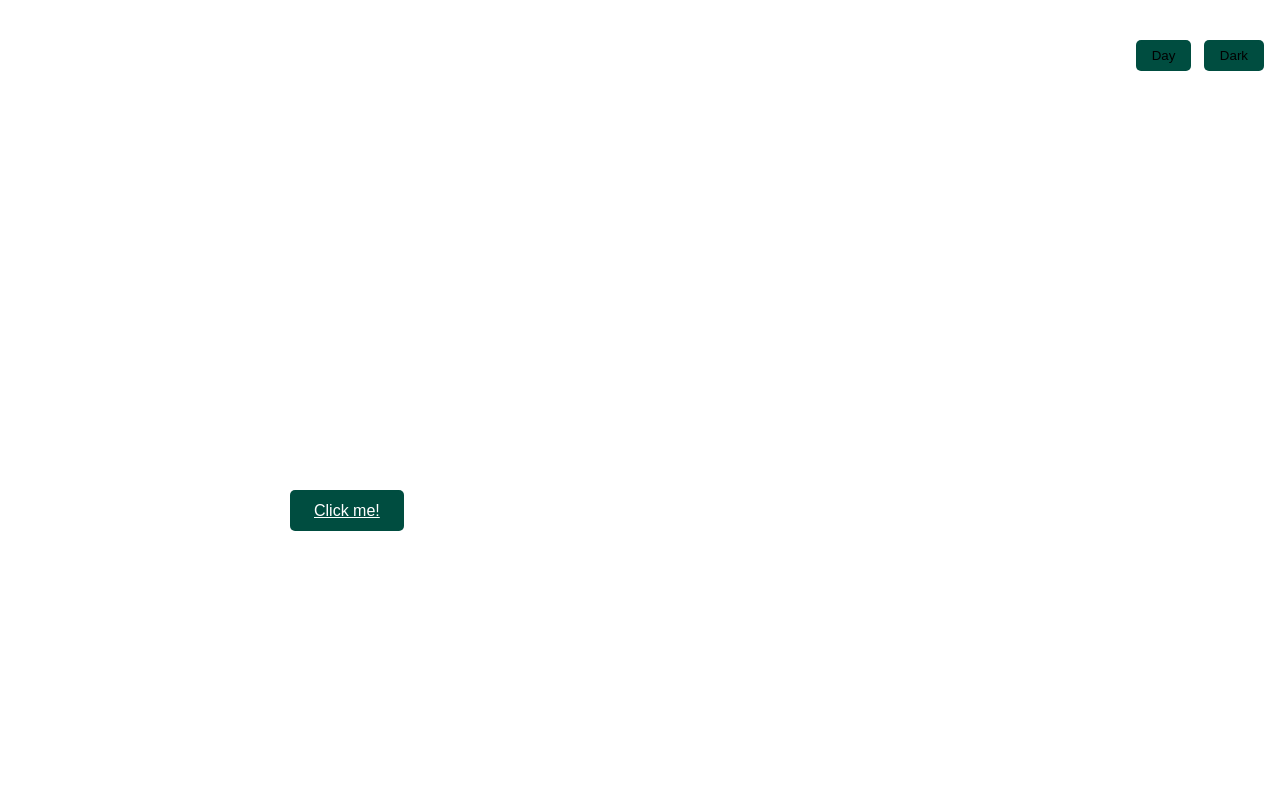
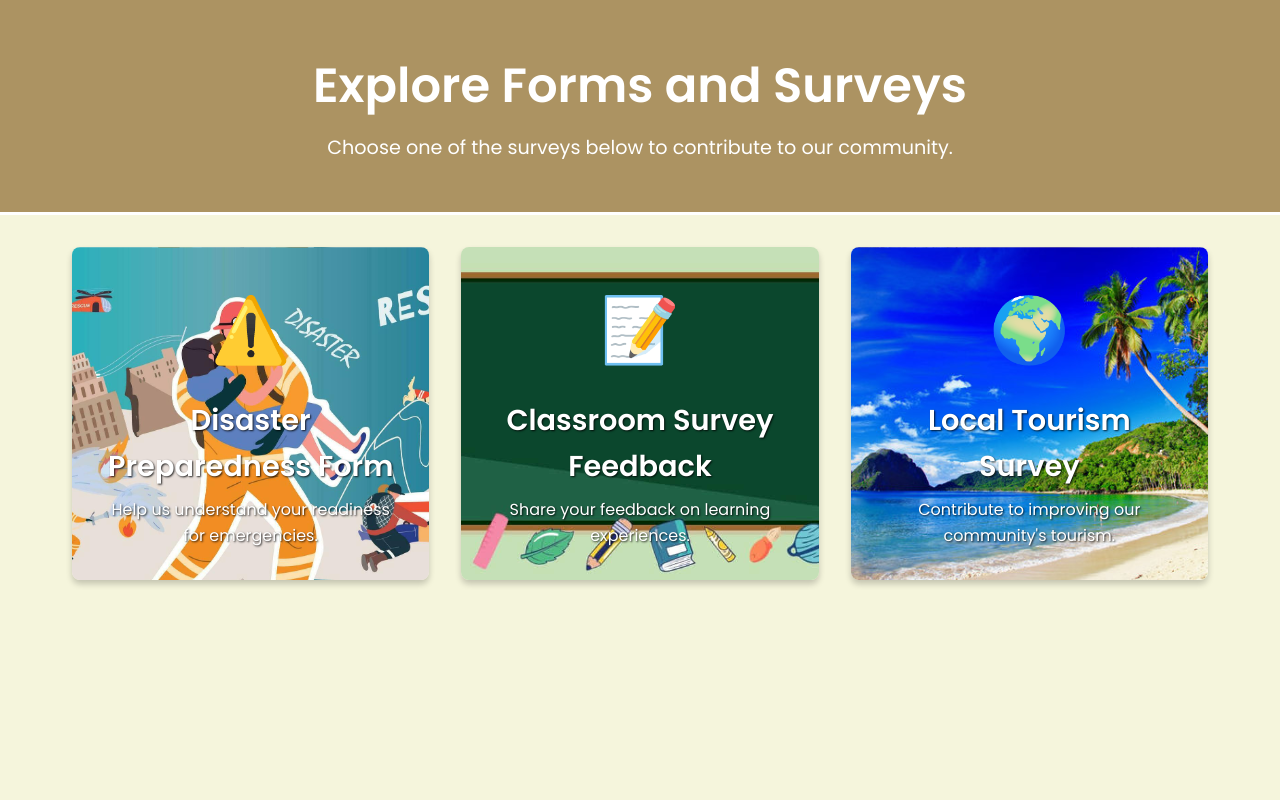
Before and after one commit to valerie-222/html-forms-project, a plain HTML site: page index.html in a window 1280 px wide. Drawn offline with Linux system fonts and the light colour scheme.

Commit message:
Update index.html

```diff
--- a/index.html
+++ b/index.html
@@ -1,151 +1,128 @@
 <!DOCTYPE html>
 <html lang="en">
 <head>
-  <meta charset="UTF-8" />
-  <meta name="viewport" content="width=device-width, initial-scale=1.0" />
-  <title>Welcome to LakbayTinig</title>
+  <meta charset="UTF-8">
+  <meta name="viewport" content="width=device-width, initial-scale=1.0">
+  <title>Team 16 - Explore Forms</title>
+  <link href="https://fonts.googleapis.com/css2?family=Poppins:wght@400;500;600;700&display=swap" rel="stylesheet">
   <style>
+    * {
+      margin: 0;
+      padding: 0;
+      box-sizing: border-box;
+    }
+
+    /* Body background color */
     body {
-      font-family: Arial, sans-serif;
-      margin: 0;
-      text-align: left;
-      padding: 0;
-      background-image: url(images/8.png);
-      background-repeat: no-repeat;
+      background-color: #f5f5dc;
+      font-family: "Poppins", sans-serif;
+      color: #333;
+      line-height: 1.6;
+    }
+
+
+    .header {
+      text-align: center;
+      padding: 3rem 1rem;
+      background-color: #AC9362;
+      color: #fff;
+      border-bottom: 3px solid #fff;
+    }
+
+    .header h1 {
+      font-size: 3rem;
+      margin-bottom: 0.5rem;
+      font-weight: 600;
+    }
+
+    .header p {
+      font-size: 1.2rem;
+      margin-top: 0.5rem;
+    }
+
+
+    .cards-container {
+      display: grid;
+      grid-template-columns: repeat(auto-fit, minmax(300px, 1fr));
+      gap: 2rem;
+      padding: 2rem;
+      max-width: 1200px;
+      margin: 0 auto;
+    }
+
+
+    .card {
+      padding: 2rem;
+      border-radius: 8px;
+      text-align: center;
+      box-shadow: 0px 4px 6px rgba(0, 0, 0, 0.2);
+      transition: all 0.3s ease-in-out;
+      cursor: pointer;
+      text-decoration: none;
+      color: inherit;
+      background-size: cover;
       background-position: center;
-      background-size: cover;
-      color: #fff;
-      transition: background-color 0.3s ease, color 0.3s ease;
+      position: relative;
+      min-height: 250px;
       display: flex;
       flex-direction: column;
-      min-height: 100vh;
+      justify-content: flex-end;
     }
 
-    body.dark-mode {
-      color: #fff;
-      background-color: #000;
-      background-image: linear-gradient(rgba(0, 0, 0, 0.7), rgba(0, 0, 0, 0.7)), url('images/1.jpg');
-      background-size: cover;
-      background-position: center;
+
+    .card:hover {
+      background-color: #fff3cd;
+      transform: translateY(-5px);
     }
 
-    body.day-mode {
-      color: #000;
-      background-color: #dbeafe;
-      background-image: url('images/5.jpg');
-      background-size: cover;
-      background-position: center;
+    .card span {
+      font-size: 4rem;
+      display: block;
+      margin-bottom: 1rem;
     }
 
-    .theme-buttons {
-      position: fixed;
-      top: 2.5rem;
-      right: 1rem;
-      z-index: 1000;
-    }
-
-    .theme-toggle {
-      padding: 0.5rem 1rem;
-      margin-left: 0.5rem;
-      border: none;
-      border-radius: 5px;
-      cursor: pointer;
-      background-color: #004d40;
-      color: #000;
-    }
-
-    body.dark-mode .theme-toggle {
-      background-color: #333;
-      color: gray;
-    }
-
-    body.day-mode .theme-toggle {
-      background-color: #cbd5e1;
-      color: #000;
-    }
-
-    header, main {
-      text-align: justify;
-      padding: 2rem;
-      max-width: 700px;
-      margin: 0 auto;
-      margin-top: 60px;
-    }
-
-    header {
-      padding-top: 4rem;
-    }
-
-    main {
-      flex: 1;
-    }
-
-    a.btn{
-      background-color: #004d40;
-      color: black;
-      padding: 0.75rem 1.5rem;
-      border: none;
-      border-radius: 5px;
-      cursor: pointer;
-      margin-top: 300rem;
+    .card h4 {
+      font-size: 1.8rem;
+      margin-bottom: 0.5rem;
+      font-weight: 600;
       color: #fff;
     }
 
+    .card p {
+      font-size: 1rem;
+      color: #fff;
+    }
+
+    .card h4, .card p {
+      text-shadow: 1px 1px 2px rgba(0, 0, 0, 0.8);
+    }
 
   </style>
 </head>
 <body>
-  <div class="theme-buttons">
-    <button class="theme-toggle" id="day-mode-btn" aria-label="Activate Day Mode">Day</button>
-    <button class="theme-toggle" id="night-mode-btn" aria-label="Activate Dark Mode">Dark</button>
-  </div>
-
-  <header>
-    <h1>Welcome to <span>LakbayTinig</span></h1>
-    <p>Your voice matters in shaping a better tourism experience.</p>
+  <header class="header">
+    <h1>Explore Forms and Surveys</h1>
+    <p>Choose one of the surveys below to contribute to our community.</p>
   </header>
 
-  <main>
-    <p>
-      Our platform is dedicated to enhancing the tourism experience by gathering valuable feedback from travelers like you.
-       We believe that your voice plays a key role in shaping better destinations, services, and overall travel experiences.
-       By sharing your thoughts, ratings, and suggestions, you help improve the tourism industry for future visitors.
-       LakbayTinig makes it easy for you to express your opinions, ensuring that tourism providers are always aware of what matters most.
-       Join us in creating a more enjoyable and personalized travel experience for everyone!
-    </p>
-    <a href="TSFF.html" class="btn">Click me!</a>
-  </main>
+  <section class="cards-container">
+    <a href="disaster-preparedness.html" class="card" style="background-image: url('https://raw.githubusercontent.com/valerie-222/html-forms-project/main/disaster.jpg');">
+      <span>⚠️</span>
+      <h4>Disaster Preparedness Form</h4>
+      <p>Help us understand your readiness for emergencies.</p>
+    </a>
 
+    <a href="School-Classroom-Feedback.html" class="card" style="background-image: url('https://raw.githubusercontent.com/valerie-222/html-forms-project/main/classroom.jpg');">
+      <span>📝</span>
+      <h4>Classroom Survey Feedback</h4>
+      <p>Share your feedback on learning experiences.</p>
+    </a>
 
-
-  <script>
-    const body = document.body;
-    const dayBtn = document.getElementById("day-mode-btn");
-    const nightBtn = document.getElementById("night-mode-btn");
-
-    const preloadImage = (src) => {
-      const img = new Image();
-      img.src = src;
-    };
-
-    preloadImage('image/1.jpg');
-    preloadImage('image/5.png');
-
-    const savedTheme = localStorage.getItem("theme");
-    if (savedTheme === "dark") {
-      body.classList.add("dark-mode");
-    } else if (savedTheme === "day") {
-      body.classList.add("day-mode");
-    }
-
-    const applyTheme = (theme) => {
-      body.classList.remove("day-mode", "dark-mode");
-      body.classList.add(theme);
-      localStorage.setItem("theme", theme);
-    };
-
-    dayBtn.addEventListener("click", () => applyTheme("day-mode"));
-    nightBtn.addEventListener("click", () => applyTheme("dark-mode"));
-  </script>
+    <a href="local-tourism.html" class="card" style="background-image: url('https://raw.githubusercontent.com/valerie-222/html-forms-project/main/tourism.jpg');">
+      <span>🌍</span>
+      <h4>Local Tourism Survey</h4>
+      <p>Contribute to improving our community's tourism.</p>
+    </a>
+  </section>
 </body>
 </html>
```
